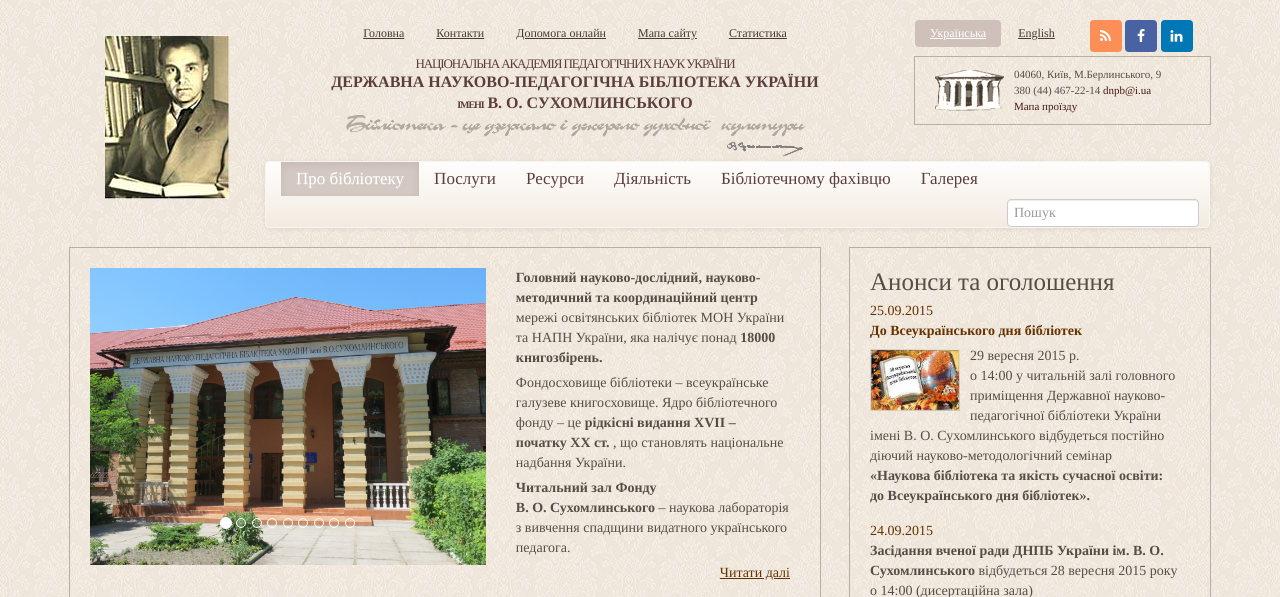
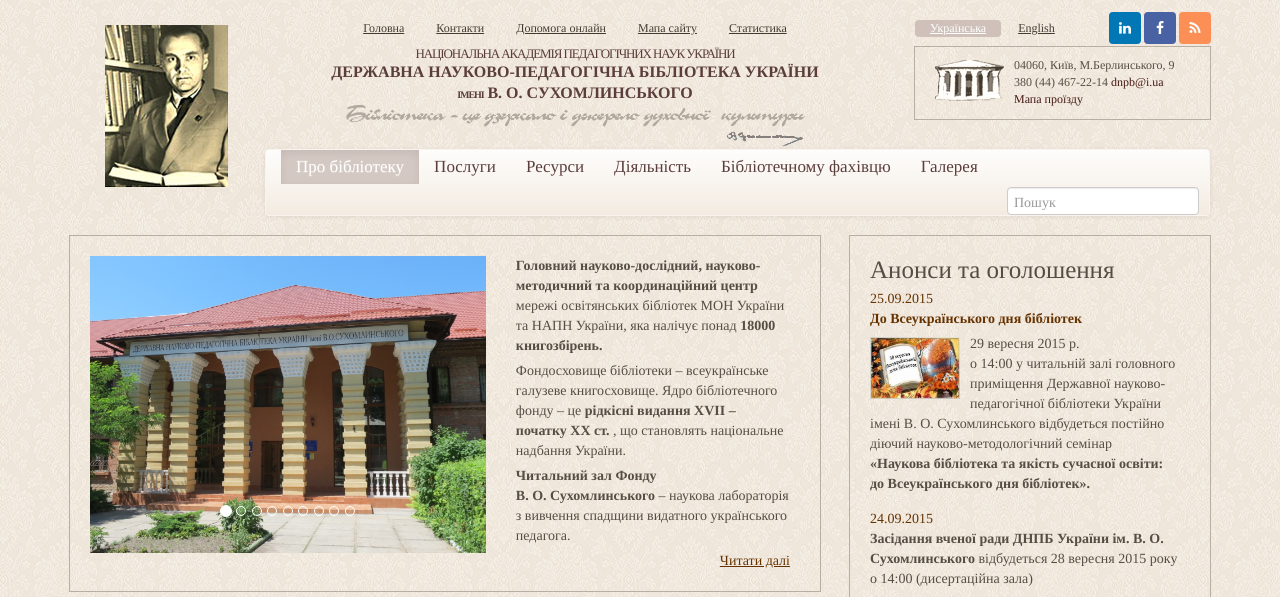
Before and after one commit to kaelite/dnpb-template, a PHP site: page / in a window 1280 px wide. Shown: the top 597 px of the page. Run offline with PHP 8.4, Linux system fonts and the light colour scheme; some web fonts are replaced.

Commit message:
portrait image update, styles update, social buttons and top menu styles update

```diff
--- a/css/dnpb.css
+++ b/css/dnpb.css
@@ -31,7 +31,7 @@
 
 header .form-control {
 	height:28px;
-	padding:6px 6px;
+	padding:8px 6px 4px 6px;
 }
 /*
 a, a:hover, a:visited {
@@ -85,7 +85,7 @@
 	font-size:16px;
 	padding-top:0px;
 	line-height:1.3;
-
+	margin-bottom:-2px;
 }
 
 .dnpb_title p{
@@ -141,7 +141,7 @@
 }
 
 .dnpb_topmenu li a, .dnpb_langmenu li a {
-	padding: 5px 15px;
+	padding: 0px 15px;
 	color:#453b31;
 	text-decoration: underline;
 	font-size:12px;
@@ -155,10 +155,19 @@
 .dnpb_socials {
 	color:white;
 	padding:0px;
+	float:right;
+}
+.dnpb_socials div {
+	margin-left:-14px;
+	padding-right:14px;
+}
+.dnpb_socials div a {
+	float:right;
+	margin-left:30px;
 }
 
 .dnpb_socials  .azm-size-32 {
-	margin:0px;
+	margin:-8px 0 0 3px;
 }
 
 .nav-pills > li.active > a, .nav-pills > li.active > a:focus, .nav-pills > li.active > a:hover {
@@ -177,14 +186,14 @@
 	height:200px;
 	background-image: url("../img/s_portrait.jpg");
 	background-repeat: no-repeat;
-	background-position: 20px 15px;
+	background-position: 20px 4px;
 }
 div.dnpb-portrait-lg {
 	width:100%;
 	height:200px;
 	background-image: url("../img/s_portrait.jpg");
 	background-repeat: no-repeat;
-	background-position: 35px 15px;
+	background-position: 35px 5px;
 }
 
 /* Address */
@@ -193,7 +202,7 @@
 }
 
 .dnpb_address address {
-	font-size:11px;
+	font-size:12px;
 	margin-bottom:0px;
 }
 
--- a/index.html
+++ b/index.html
@@ -79,9 +79,11 @@
 									</div>
 
 									<div class="col-md-5 hidden-sm dnpb_socials">
+									<div>
 								<a href="#" class="btn azm-social azm-size-32 azm-r-square azm-rss" style="color:white"><i class="fa fa-rss"></i></a>
 								<a href="#" class="btn azm-social azm-size-32 azm-r-square azm-facebook"  style="color:white"><i class="fa fa-facebook"></i></a>
 								<a href="#" class="btn azm-social azm-size-32  azm-r-square azm-linkedin"><i class="fa fa-linkedin" style="color:white"></i></a>
+									</div>
 									</div>
 								</div>
 								<div class="row">
```
Also changed, not shown: img/s_portrait.jpg.
